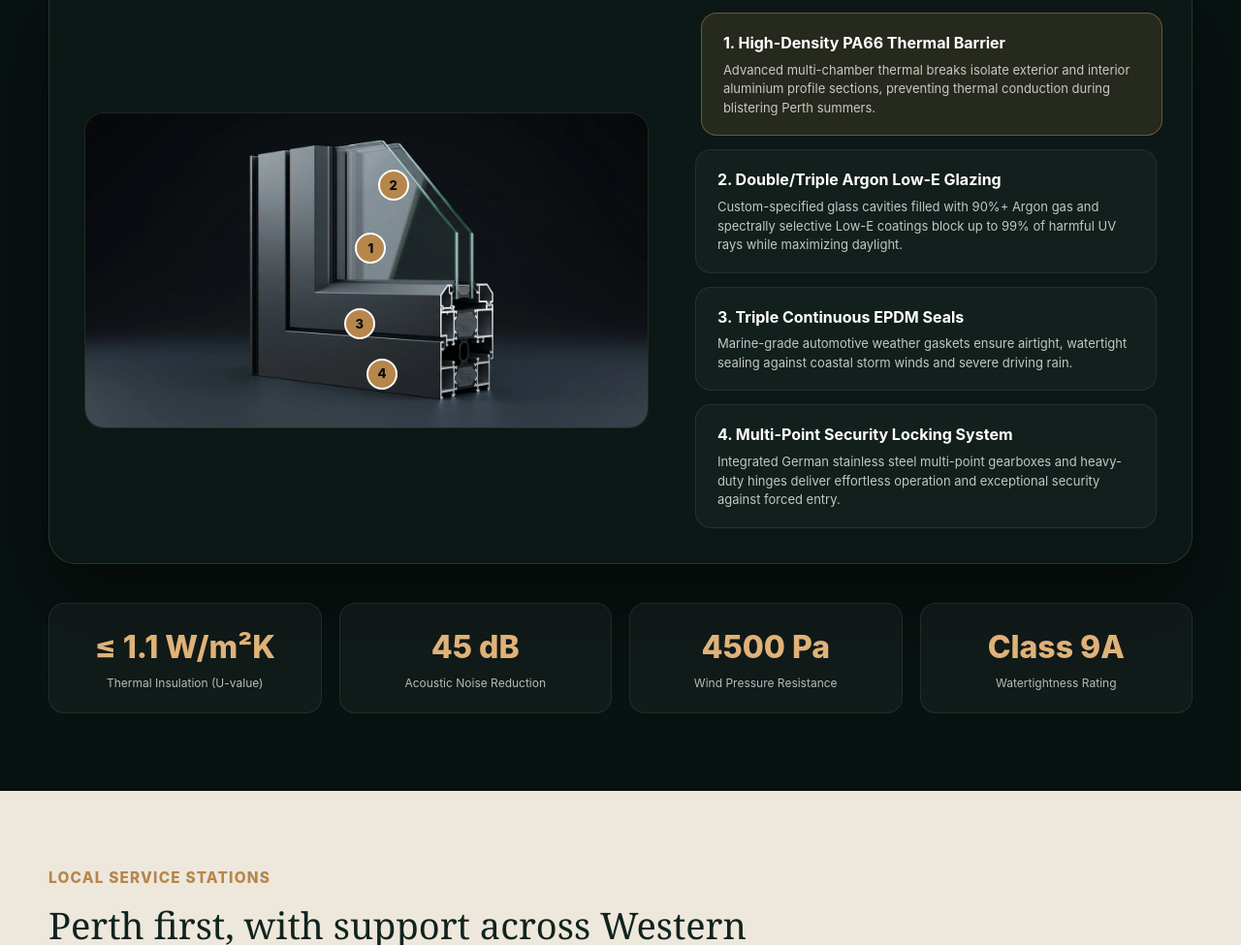
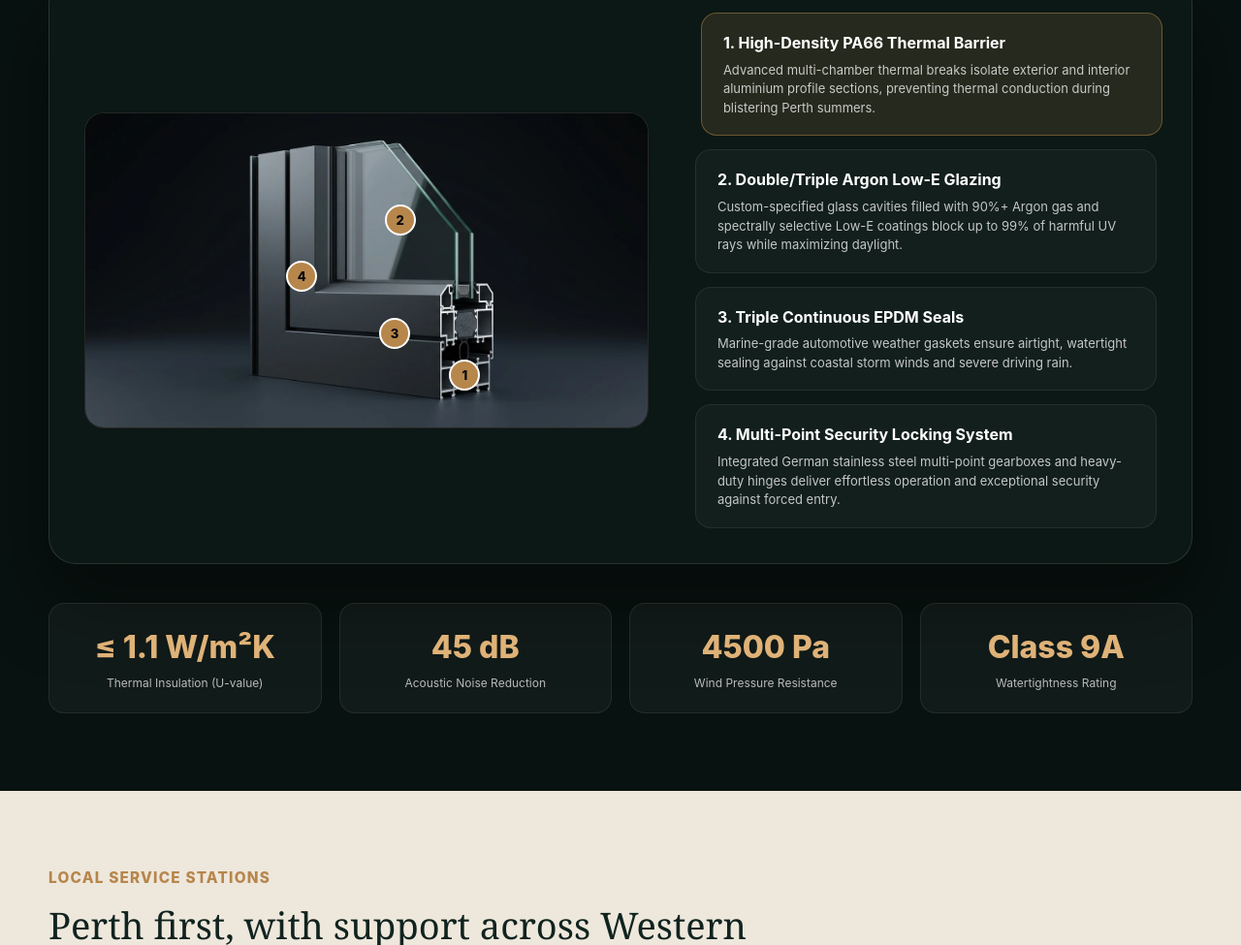
Before and after one commit to bigweb118/SwanWindows, a plain HTML site: page index.html in a window 1280 px wide. Shown: the part 2765-3740 px from the top of the page at 97% size. Drawn offline with Linux system fonts and the light colour scheme.

Commit message:
fix(home): center and align profile cross-section hotspot pins

```diff
--- a/styles.css
+++ b/styles.css
@@ -1352,10 +1352,19 @@ textarea::placeholder {
   box-shadow: 0 0 0 10px rgba(182, 134, 75, 0.45);
 }
 
-.pin-1 { top: 38%; left: 48%; }
-.pin-2 { top: 18%; left: 52%; }
-.pin-3 { top: 62%; left: 46%; }
-.pin-4 { top: 78%; left: 50%; }
+.profile-visual-wrapper .hotspot-pin {
+  transform: translate(-50%, -50%);
+}
+
+.profile-visual-wrapper .hotspot-pin:hover,
+.profile-visual-wrapper .hotspot-pin.is-active {
+  transform: translate(-50%, -50%) scale(1.25);
+}
+
+.pin-1 { top: 83.5%; left: 67.5%; }
+.pin-2 { top: 34%; left: 56%; }
+.pin-3 { top: 70%; left: 55%; }
+.pin-4 { top: 52%; left: 38.5%; }
 
 /* Spec Badges Grid */
 .spec-metrics-bar {
```
